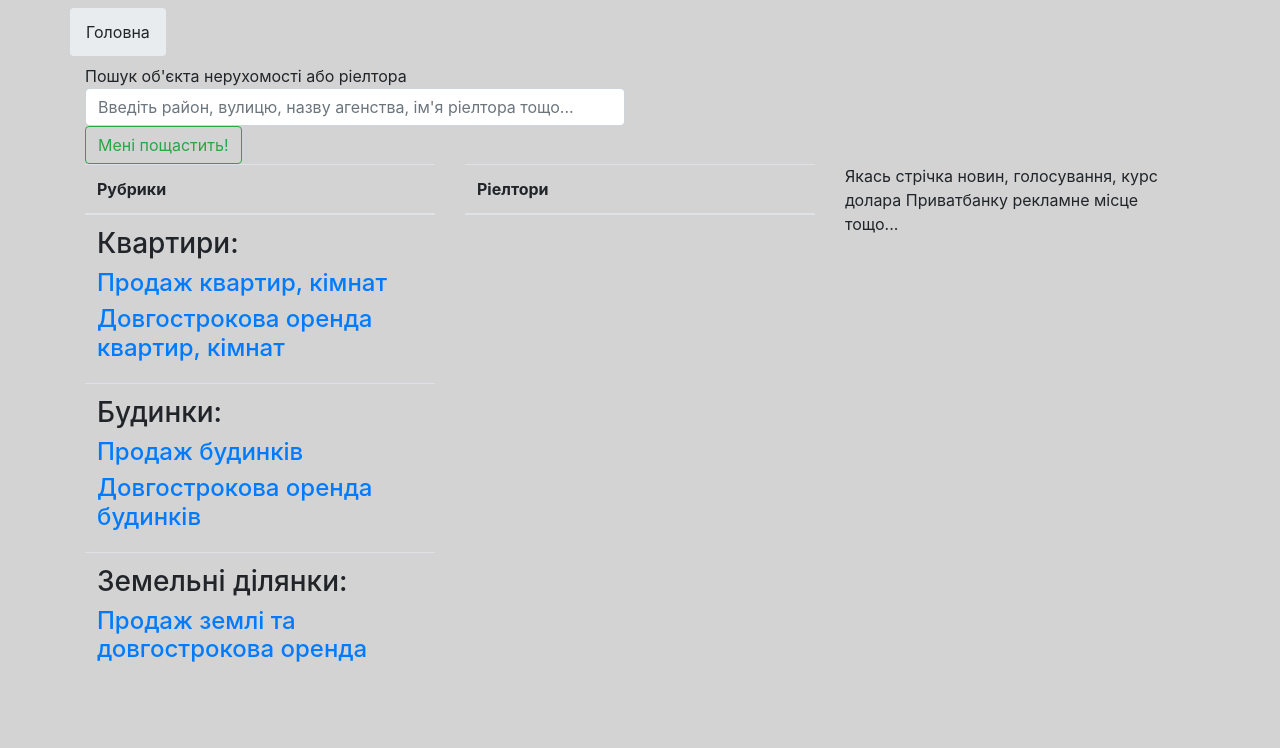
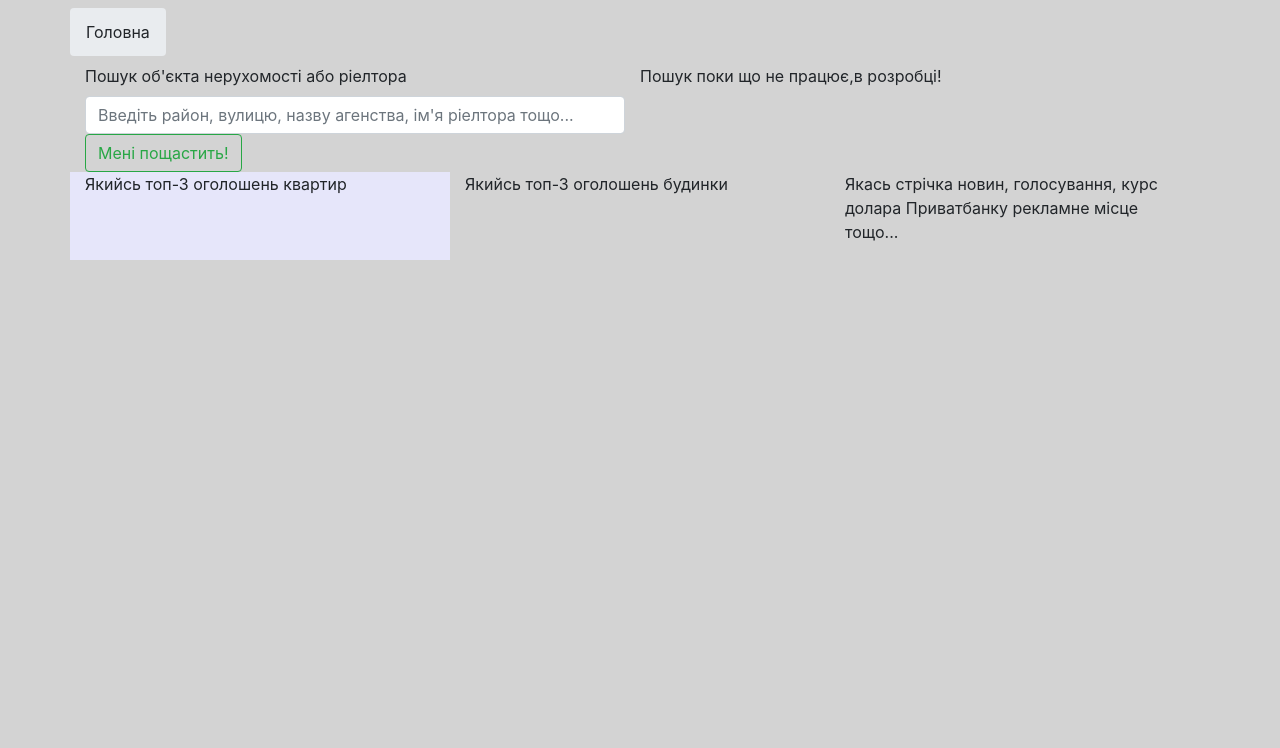
Before and after one commit to kivaschenko/realty, a Django app: page / in a window 1280 px wide. Shown: the part 65-813 px from the top of the page. After the commit the page ends 325 px from the top, so only its background shows below. Run offline with Django 3.2, Linux system fonts and the light colour scheme; data that the repository does not hold is empty; some libraries are stand-ins or nearby versions.

Commit message:
modified maps to devices,  home page

```diff
--- a/myproject/flats/templates/flats/map_flat.html
+++ b/myproject/flats/templates/flats/map_flat.html
@@ -1,5 +1,10 @@
 <!DOCTYPE html>
+<html lang="ua">
 <head>
+<meta charset="utf-8">
+<meta http-equiv="X-UA-Compatible" content="IE=edge,chrome=1">
+<meta name="viewport" content="width=device-width,minimum-scale=1,initial-scale=1">
+<title>CherkasyRealEstate.Org.ua | Мапа квартир - продаж довгострокова оренда в Черкасах</title>
 <link rel="stylesheet" href="//unpkg.com/leaflet@1.6.0/dist/leaflet.css"/>
 <!-- Make sure you put this AFTER Leaflet's CSS -->
 <script src="//unpkg.com/leaflet@1.6.0/dist/leaflet.js"></script>
--- a/myproject/myproject/settings.py
+++ b/myproject/myproject/settings.py
@@ -150,13 +150,13 @@ LOGIN_REDIRECT_URL = 'home'
 
 # Add new email settings to send messages
 EMAIL_BACKEND = 'django.core.mail.backends.smtp.EmailBackend'
-EMAIL_USE_TLS = False
+EMAIL_USE_TLS = True
 EMAIL_HOST = 'localhost'
 EMAIL_PORT = 25
 EMAIL_HOST_USER = ''
 EMAIL_HOST_PASSWORD = ''
 DEFAULT_FROM_EMAIL = "CherkasyRealEstate.Org.ua <info@cherkasyrealestate.org.ua>"
-# DEFAULT_TO_EMAIL = 'info@cherkasyrealestate.org.ua'
+DEFAULT_TO_EMAIL = 'info@cherkasyrealestate.org.ua'
 
 # LEAFLET_CONFIG = {
 #     'SPATIAL_EXTENT': (31.44, 49.217, 32.47, 49.68), #<- xmin,ymin,xmax,ymax
--- a/myproject/templates/home.html
+++ b/myproject/templates/home.html
@@ -9,79 +9,24 @@
 </table>
 <form>
   <div class="row">
-    <div class="col-sm-6"
+    <div class="col-sm-6">
           <label for="formGroupExampleInput">
       Пошук об'єкта нерухомості або ріелтора</label>
           <input type="text" class="form-control" id="formGroupExampleInput"
       placeholder="Введіть район, вулицю, назву агенства, ім'я ріелтора тощо...">
       <input type="submit" value="Мені пощастить!" class="btn btn-outline-success">
     </div>
+    <p>Пошук поки що не працює,в розробці!</p>
   </div>
 </form>
 <div class="row">
   <!-- first column -->
-  <div class="col-sm-4">
-    <table class="table">
-      <thead class="thead-inverse">
-        <tr>
-          <th>Рубрики</th>
-        </tr>
-      </thead>
-      <tbody>
-        <tr>
-          <td>
-          <h3>Квартири:</h3>
-          <h4><a  href="{% url 'type_offer_flat' 'sale' %}">
-            Продаж квартир, кімнат</a>
-          </h4>
-          <h4><a href="{% url 'type_offer_flat' 'rent' %}">
-            Довгострокова оренда квартир, кімнат</a>
-          </h4>
-          </td>
-        </tr>
-        <tr>
-          <td>
-          <h3>Будинки:</h3>
-          <h4>
-            <a href="{% url 'type_offer_house' 'sale'%}">
-              Продаж будинків</a>
-          </h4>
-          <h4>
-            <a href="{% url 'type_offer_house' 'rent'%}">
-              Довгострокова оренда будинків</a>
-            </h4>
-          </td>
-        </tr>
-        <tr>
-          <td>
-          <h3>Земельні ділянки:</h3>
-          <h4>
-          <a href="{%url 'list_land'%}">
-            Продаж землі та довгострокова оренда</a>
-          </h4>
-          </td>
-        </tr>
-      </tbody>
-    </table>
+  <div class="col-sm-4" style="background-color:lavender;">
+<p>Якийсь топ-3 оголошень квартир</p>
   </div>
   <!--second column-->
-  <div class="col-sm-4">
-    <table class="table">
-      <thead>
-        <tr>
-          <th scope="col">Ріелтори</th>
-        </tr>
-      </thead>
-      <tbody>
-        {% for object in object_list %}
-        <tr>
-          <th scope="row"><h4>
-          <a href="{%url 'realtor' object.pk%}">
-            {{object.created_by.first_name}} {{object.created_by.last_name}}</a> </h4>
-        </tr>
-        {%endfor%}
-      </tbody>
-    </table>
+  <div class="col-sm-4" style="background-color:lavendeblush;">
+<p>Якийсь топ-3 оголошень будинки</p>
   </div>
   <!--third column-->
   <div class="col-sm-4">
```
Also changed, not shown: myproject/houses/templates/houses/map_house.html (+6 -1 lines), myproject/land/templates/land/map_land.html (+6 -1 lines). Lines whose indentation alone changed are shown as unchanged.
